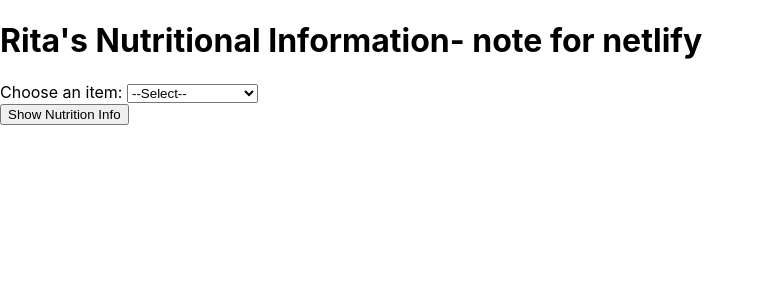
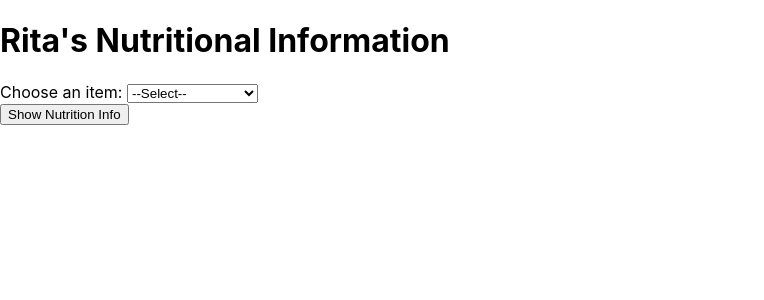
Before and after one commit to jillianfusco/ritas-app, a React (Create React App) app: page / in a window 1280 px wide. Shown: the top 300 px of the page, without its empty margins (0-764 px from the left). Built offline with nearby package versions, Linux system fonts and the light colour scheme.

Commit message:
removed note for netlify

```diff
--- a/src/components/Form.js
+++ b/src/components/Form.js
@@ -19,7 +19,7 @@ function Form ({
 
     return(
         <form onSubmit={handleSubmit}>
-            <h1>Rita's Nutritional Information- note for netlify</h1>
+            <h1>Rita's Nutritional Information</h1>
 
             <label htmlFor="item">Choose an item: </label>
             <select
```
